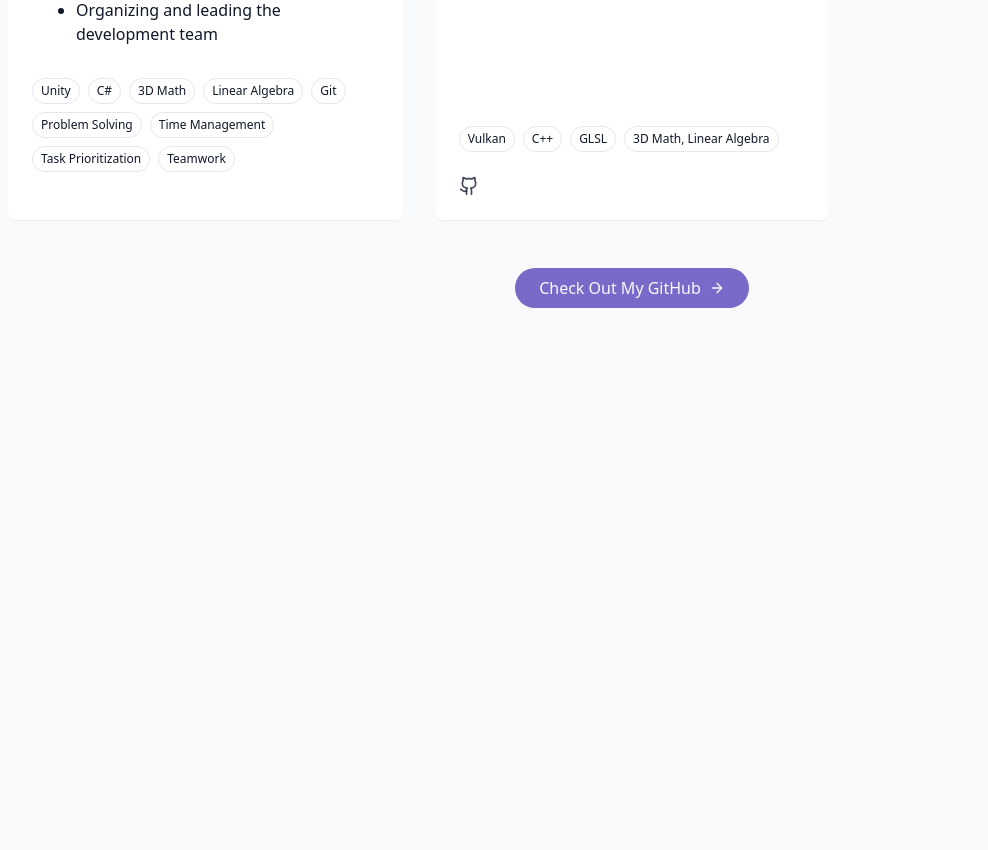
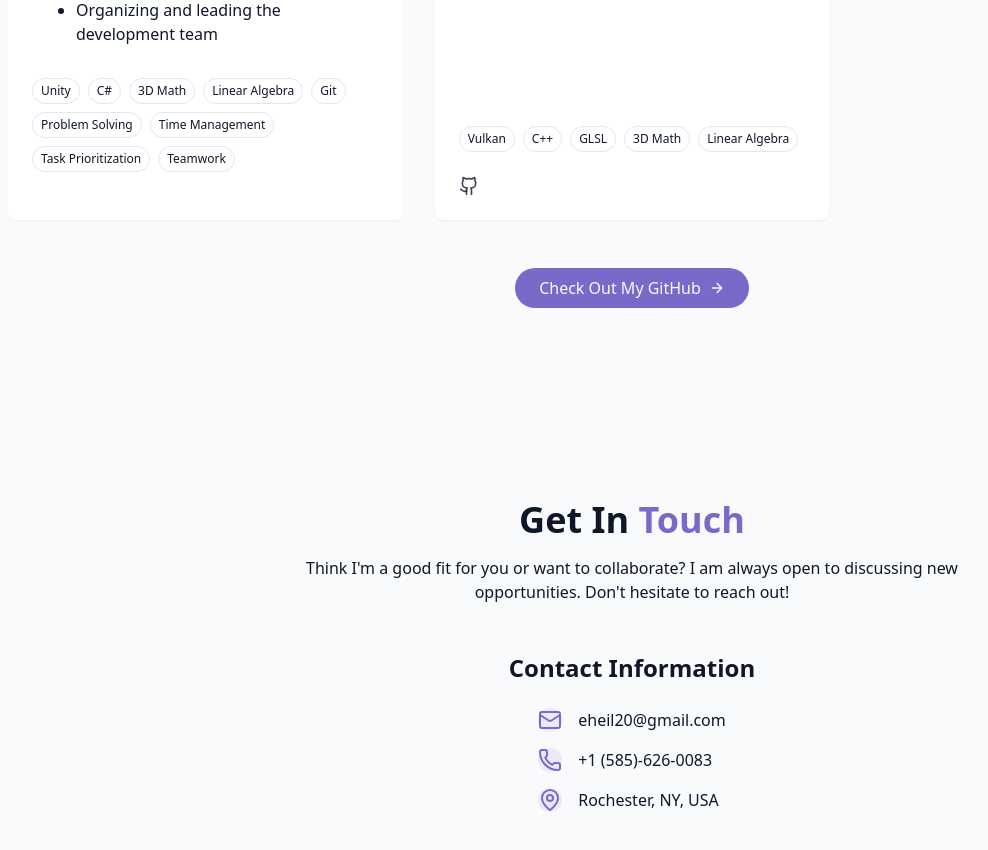
Before and after one commit to Epics123/PortfolioWebsite, a React app: page / in a window 1280 px wide. Shown: the part 6700-7550 px from the top of the page, without its empty margins (8-996 px from the left). Before the commit the page ends 7104 px from the top, so only its background shows below. Built offline with nearby package versions, Linux system fonts and the light colour scheme; the HTML template or start-up script is replaced by a standard one.

Commit message:
Adding Contact section

```diff
--- /dev/null
+++ b/src/components/ContactSection.tsx
@@ -0,0 +1,60 @@
+import { Mail, MapPin, Phone } from "lucide-react";
+
+
+export const ContactSection = () =>
+{
+    return(
+        <section id="contact" className="py-24 px-4 relative bg-secondary/30">
+            <div className="container mx-auto max-w-5xl">
+                <h2 className="text-3xl md:text-4xl font-bold mb-4 text-center">
+                    Get In <span className="text-primary">Touch</span>
+                </h2>
+
+                <p className="text-center text-muted-foreground mb-12 max-w-2xl mx-auto">
+                    Think I'm a good fit for you or want to collaborate? I am always open to discussing new opportunities. Don't hesitate to reach out!
+                </p>
+
+                <h3 className="text-2xl font-semibold mb-6">
+                            Contact Information
+                </h3>
+
+                <div className="flex justify-center">
+                            <div className="space-y-4">
+                                <div className="flex items-start space-x-4">
+                                    <div className="p3 rounded-full bg-primary/10">
+                                        <Mail className="h-6 w-6 text-primary"/>
+                                    </div>
+                                    <div>
+                                        <a href="mailto:eheil20@gmail.com" target="_blank" className="text-muted-foreground hover:text-primary transition-colors">
+                                            eheil20@gmail.com
+                                        </a>
+                                    </div>
+                                </div>
+
+                                <div className="flex items-start space-x-4">
+                                    <div className="p3 rounded-full bg-primary/10">
+                                        <Phone className="h-6 w-6 text-primary"/>
+                                    </div>
+                                    <div>
+                                        <a className="text-muted-foreground hover:text-primary transition-colors">
+                                            +1 (585)-626-0083
+                                        </a>
+                                    </div>
+                                </div>
+
+                                <div className="flex items-start space-x-4">
+                                    <div className="p3 rounded-full bg-primary/10">
+                                        <MapPin className="h-6 w-6 text-primary"/>
+                                    </div>
+                                    <div>
+                                        <a className="text-muted-foreground hover:text-primary transition-colors">
+                                            Rochester, NY, USA
+                                        </a>
+                                    </div>
+                                </div>
+                            </div>
+                </div>
+            </div>
+        </section>
+    );
+}
--- a/src/components/ProjectsSection.tsx
+++ b/src/components/ProjectsSection.tsx
@@ -88,7 +88,7 @@ const projects =
         description: "A real-time 3D renderer build from scratch using the Vulkan API. Features include dynamic lighting, PBR materials, multi-pass rendering, gizmos, and custom debug overlays.",
         contributions: [],
         image: "../../public/projects/VulkanMaterials.png",
-        tags: ["Vulkan", "C++", "GLSL", "3D Math, Linear Algebra"],
+        tags: ["Vulkan", "C++", "GLSL", "3D Math", "Linear Algebra"],
         demoUrl: "#",
         repoUrl: "https://github.com/Epics123/VulkanRenderer",
     }
--- a/src/pages/Home.tsx
+++ b/src/pages/Home.tsx
@@ -1,4 +1,5 @@
 import { AboutSection } from "../components/AboutSection";
+import { ContactSection } from "../components/ContactSection";
 import { HomeSection } from "../components/HomeSection";
 import { Navbar } from "../components/Navbar";
 import { ProjectsSection } from "../components/ProjectsSection";
@@ -20,6 +21,7 @@ export const Home = () =>
             <AboutSection />
             <SkillSection />
             <ProjectsSection />
+            <ContactSection/>
         </main>
 
 
```
